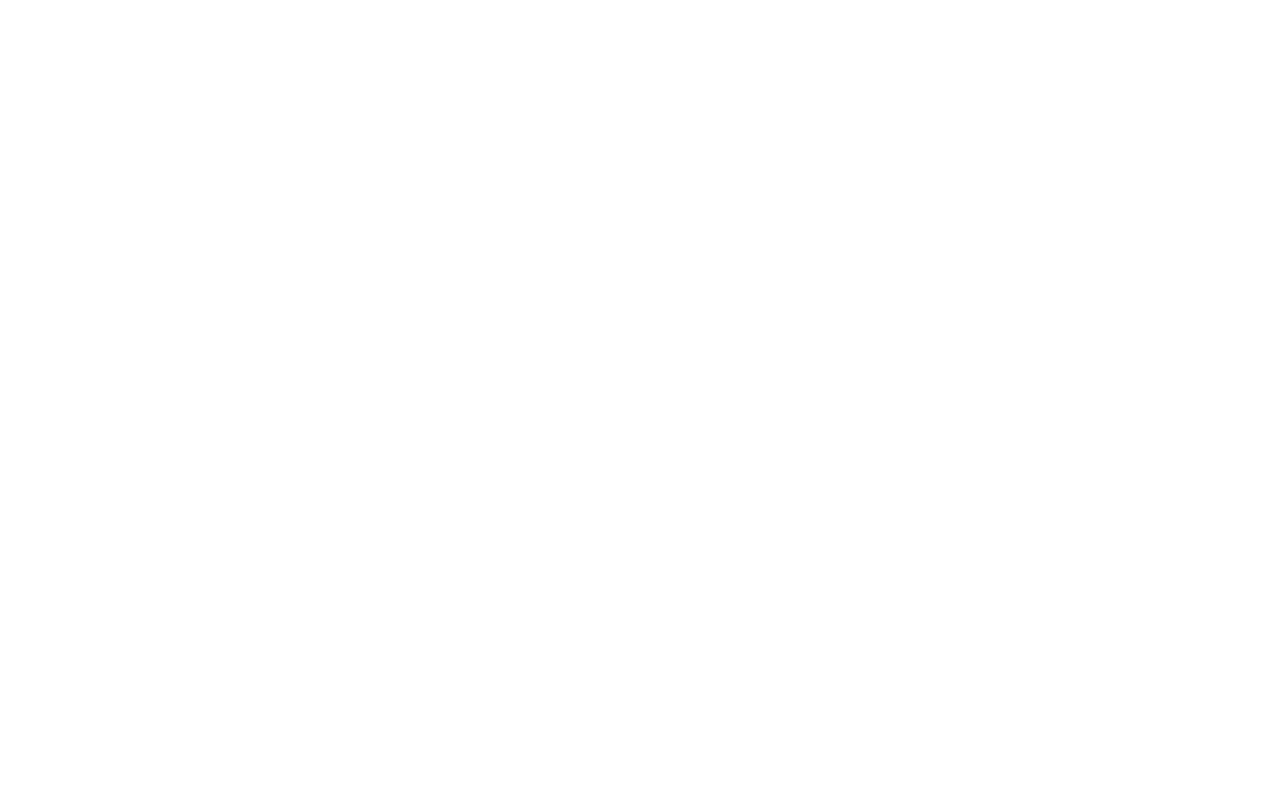
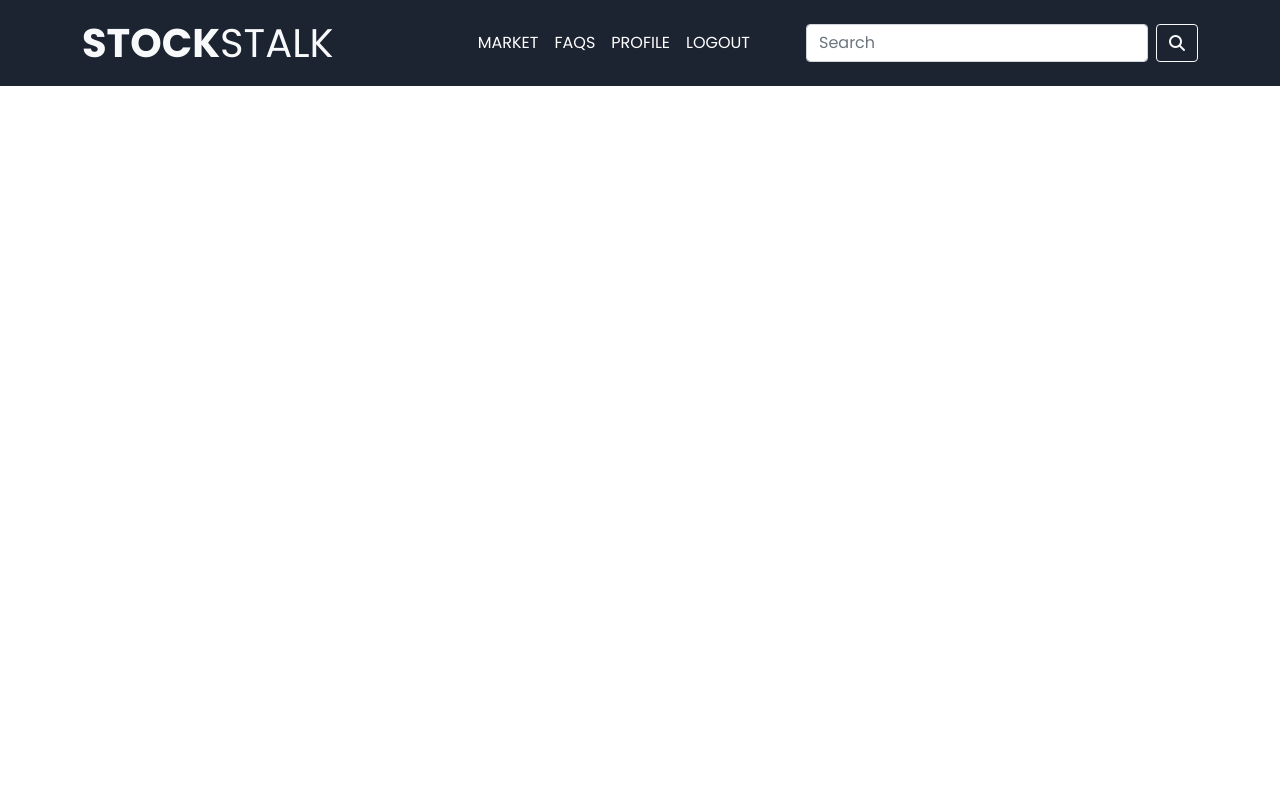
Before and after one commit to CustomizedMe/StockStalk, a React (Create React App) app in the folder client/: page /compare in a window 1280 px wide. Shown: the top 800 px of the page. Built offline with nearby package versions, Linux system fonts and the light colour scheme; the HTML template or start-up script is replaced by a standard one.

Commit message:
component done

```diff
--- /dev/null
+++ b/client/src/Component/Compare/index.js
@@ -0,0 +1,10 @@
+import React from "react";
+import PropTypes from "prop-types";
+import PageLayout from "../../Layout/PageLayout";
+const Compare = ({ location }) => {
+  return <PageLayout page="compare"></PageLayout>;
+};
+
+Compare.propTypes = {};
+
+export default Compare;
--- a/client/src/Routes/index.js
+++ b/client/src/Routes/index.js
@@ -6,7 +6,7 @@
 import EditProfile from "../Component/EditProfile/";
 import Market from "../Component/Market";
 import Faqs from "../Component/Faqs";
-
+import Compare from "../Component/Compare";
 export default function AppRoute() {
   return (
     <>
@@ -16,6 +16,7 @@
       <Route path="/editProfile" component={EditProfile} />
       <Route path="/market" component={Market} />
       <Route path="/faqs" component={Faqs} />
+      <Route path="/compare" component={Compare} />
     </>
   );
 }
```
